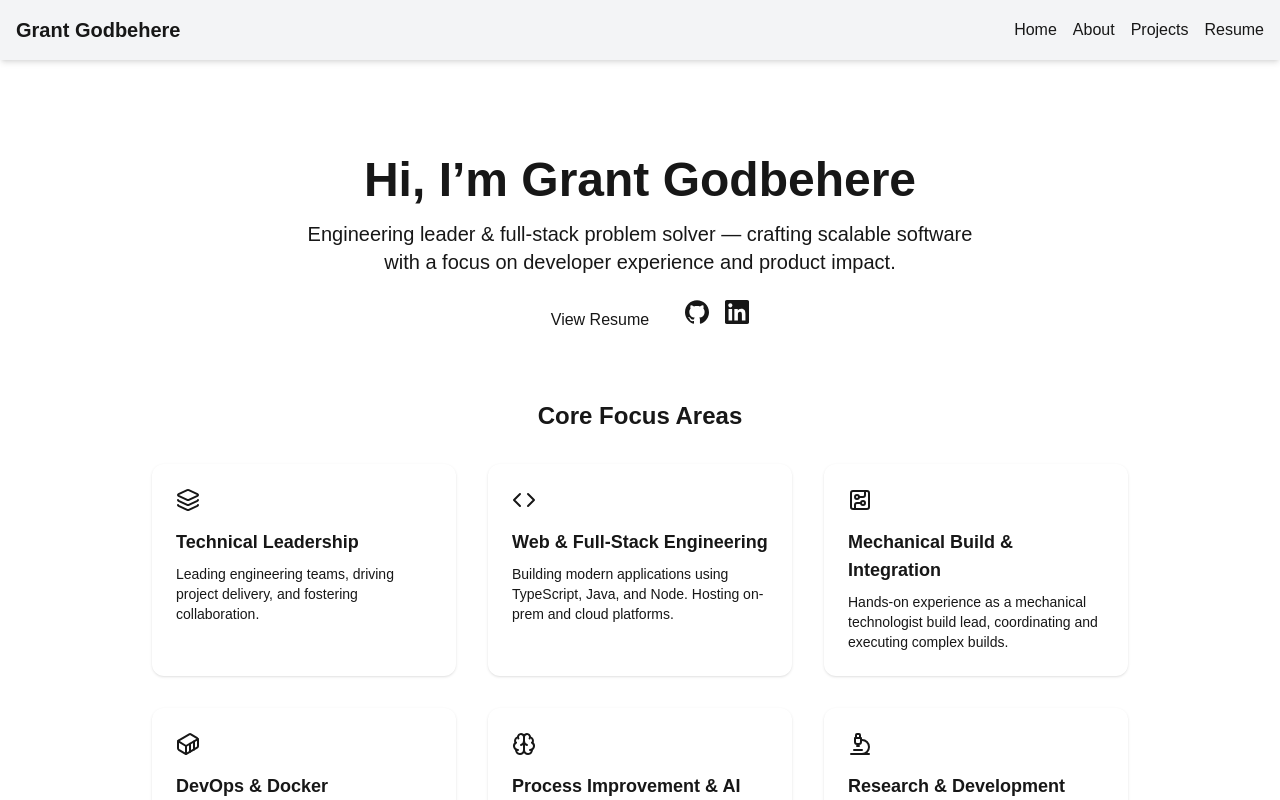
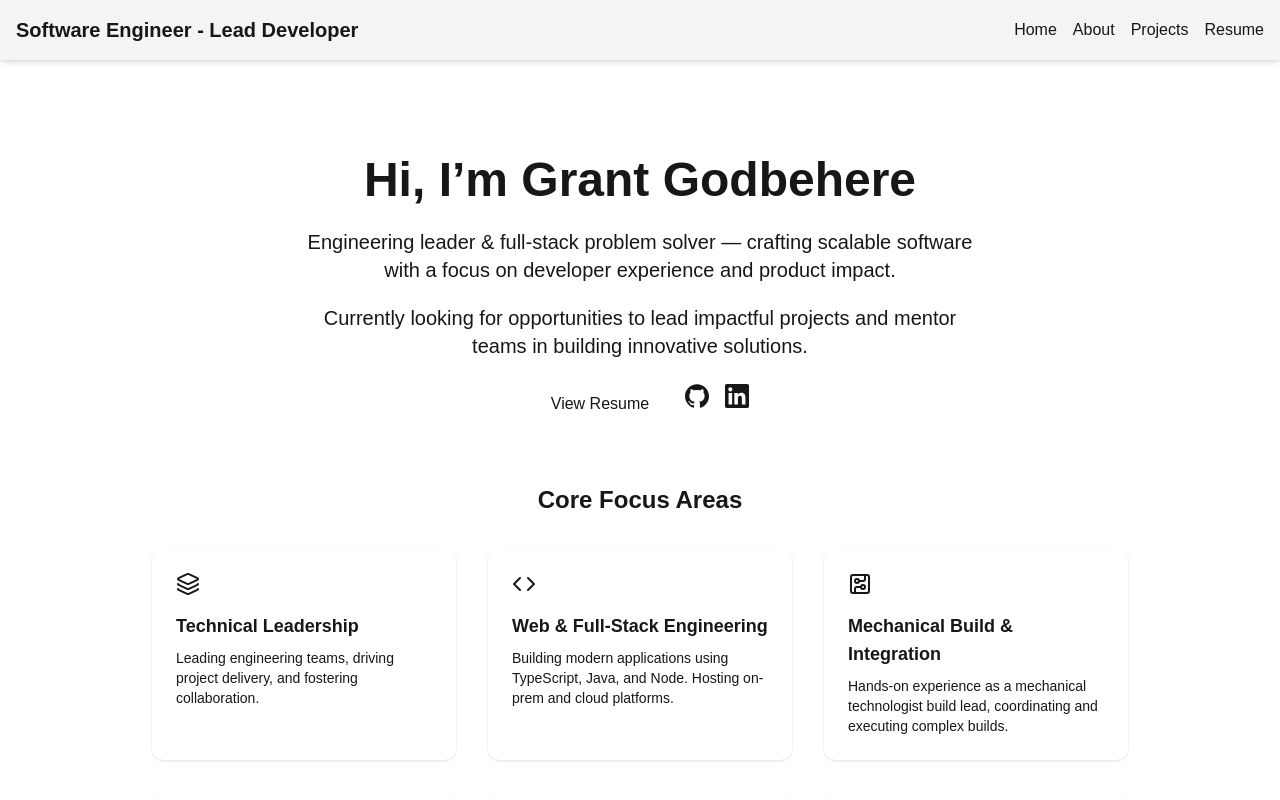
Before and after one commit to godbehere/professional-portfolio, a Next.js app: page / in a window 1280 px wide. Shown: the top 800 px of the page. Built offline with nearby package versions, Linux system fonts and the light colour scheme.

Commit message:
Changed wording

```diff
--- a/src/components/LandingPage.tsx
+++ b/src/components/LandingPage.tsx
@@ -47,7 +47,7 @@ export default function LandingPage() {
     <div>
       <section className="text-center px-6 mb-15">
         <motion.h1
-          className="text-4xl md:text-5xl font-bold mb-4"
+          className="text-4xl md:text-5xl font-bold mb-6"
           initial={{ opacity: 0, y: -30 }}
           animate={{ opacity: 1, y: 0 }}
           transition={{ duration: 0.5 }}
@@ -55,12 +55,20 @@ export default function LandingPage() {
           Hi, I’m Grant Godbehere
         </motion.h1>
         <motion.p
+          className="text-lg md:text-xl text-muted max-w-2xl mx-auto mb-5"
+          initial={{ opacity: 0 }}
+          animate={{ opacity: 1 }}
+          transition={{ delay: 0.3, duration: 0.5 }}
+        >
+          Engineering leader & full-stack problem solver — crafting scalable software with a focus on developer experience and product impact.
+        </motion.p>
+        <motion.p
           className="text-lg md:text-xl text-muted max-w-2xl mx-auto"
           initial={{ opacity: 0 }}
           animate={{ opacity: 1 }}
           transition={{ delay: 0.3, duration: 0.5 }}
         >
-          Engineering leader & full-stack problem solver — crafting scalable software with a focus on developer experience and product impact.
+          Currently looking for opportunities to lead impactful projects and mentor teams in building innovative solutions.
         </motion.p>
         <motion.div
           className="mt-6 flex justify-center gap-4"
--- a/src/components/Navbar.tsx
+++ b/src/components/Navbar.tsx
@@ -4,7 +4,7 @@ export default function Navbar() {
     return (
         <nav className="bg-gray-100 dark:bg-gray-accent shadow-md">
             <div className="container mx-auto px-4 py-4 flex justify-between items-center">
-            <span className="text-xl font-bold">Grant Godbehere</span>
+            <span className="text-xl font-bold">Software Engineer - Lead Developer</span>
             <div className="space-x-4">
                 <Link href="/">Home</Link>
                 <Link href="/about">About</Link>
```
